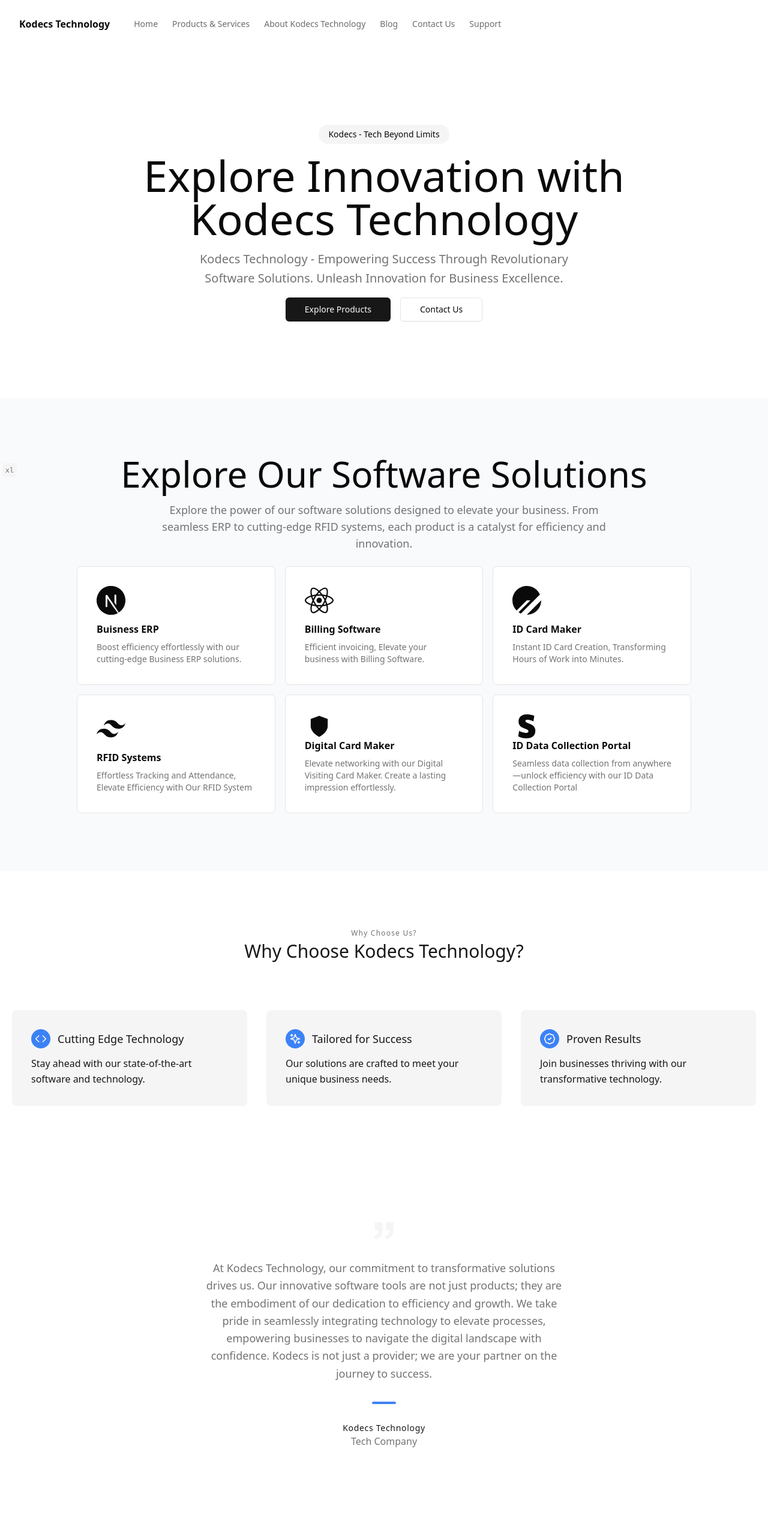
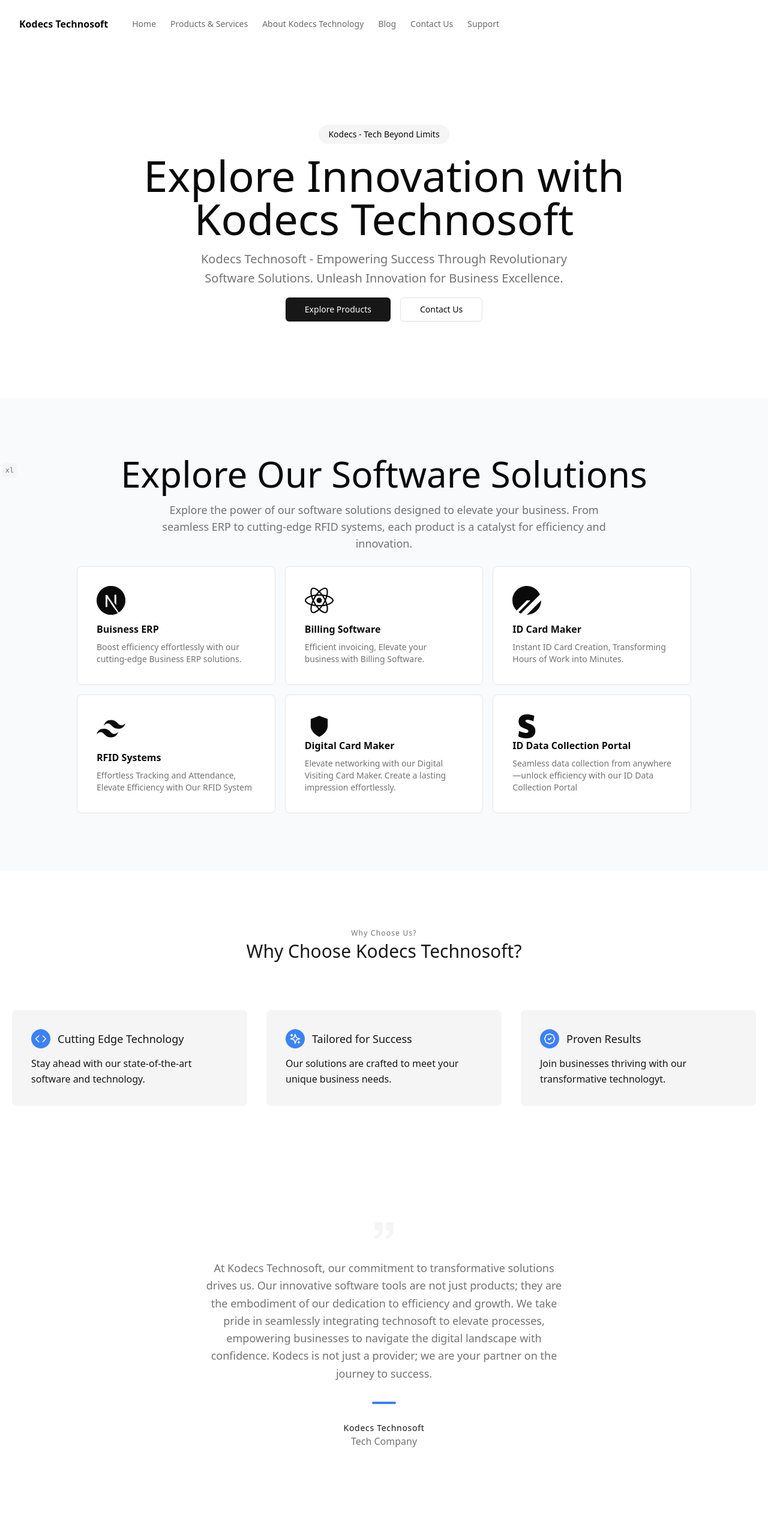
Before and after one commit to sharkaie/kodecs, a Next.js app: page / in a window 1280 px wide. Shown: the top 2566 px of the page at 60% size. Built offline with nearby package versions, Linux system fonts and the light colour scheme.

Commit message:
fix: company name

```diff
--- a/src/app/(web)/blog/page.tsx
+++ b/src/app/(web)/blog/page.tsx
@@ -8,7 +8,7 @@ type Props = {}
 export const metadata: Metadata = {
     title: "Explore Insights and Trends - Blogs",
     description:
-        "Stay informed with Kodecs Technology's blog. Explore industry insights, tech trends, and expert perspectives on innovation, efficiency, and the future of business technology.",
+        "Stay informed with Kodecs Technosoft's blog. Explore industry insights, tech trends, and expert perspectives on innovation, efficiency, and the future of business technology.",
     keywords: [
         "Tech trends",
         "Industry insights",
@@ -51,7 +51,7 @@ const Page = (props: Props) => {
                                         Welcome
                                     </h2>
                                     <h1 className="mb-3 text-lg font-medium text-secondary-foreground title-font">
-                                        Kodecs Technology: Navigating the
+                                        Kodecs Technosoft: Navigating the
                                         Future: Embracing Innovation in Business
                                         Operations
                                     </h1>
--- a/src/app/(web)/contact-us/page.tsx
+++ b/src/app/(web)/contact-us/page.tsx
@@ -8,7 +8,7 @@ type Props = {}
 export const metadata: Metadata = {
     title: "Get in Touch with us",
     description:
-        "Reach out to Kodecs Technology and elevate your business. Connect with us for innovative solutions, personalized support, and a partnership in success.",
+        "Reach out to Kodecs Technosoft and elevate your business. Connect with us for innovative solutions, personalized support, and a partnership in success.",
     keywords: [
         "Contact Kodecs",
         "Business partnership",
--- a/src/app/(web)/page.tsx
+++ b/src/app/(web)/page.tsx
@@ -2,7 +2,6 @@ import React from "react"
 import Link from "next/link"
 import { Icons } from "@/components/icons"
 import { buttonVariants } from "@/components/ui/button"
-import { siteConfig } from "@/config/site"
 import { cn } from "@/lib/utils"
 
 type Props = {}
@@ -20,10 +19,10 @@ const Page = (props: Props) => {
                         Kodecs - Tech Beyond Limits
                     </Link>
                     <h1 className="text-3xl font-heading sm:text-5xl md:text-6xl lg:text-7xl">
-                        Explore Innovation with Kodecs Technology
+                        Explore Innovation with Kodecs Technosoft
                     </h1>
                     <p className="max-w-[42rem] leading-normal text-muted-foreground sm:text-xl sm:leading-8">
-                        Kodecs Technology - Empowering Success Through
+                        Kodecs Technosoft - Empowering Success Through
                         Revolutionary Software Solutions. Unleash Innovation for
                         Business Excellence.
                     </p>
@@ -188,7 +187,7 @@ const Page = (props: Props) => {
                             Why Choose Us?
                         </h3>
                         <h2 className="text-2xl font-medium text-secondary-foreground sm:text-3xl title-font">
-                            Why Choose Kodecs Technology?
+                            Why Choose Kodecs Technosoft?
                         </h2>
                     </div>
                     <div className="flex flex-wrap -m-4">
@@ -241,7 +240,7 @@ const Page = (props: Props) => {
                                 <div className="grow">
                                     <p className="text-base leading-relaxed text-accent-foreground">
                                         Join businesses thriving with our
-                                        transformative technology.
+                                        transformative technologyt.
                                     </p>
                                 </div>
                             </div>
@@ -262,19 +261,19 @@ const Page = (props: Props) => {
                             <path d="M925.036 57.197h-304c-27.6 0-50 22.4-50 50v304c0 27.601 22.4 50 50 50h145.5c-1.9 79.601-20.4 143.3-55.4 191.2-27.6 37.8-69.399 69.1-125.3 93.8-25.7 11.3-36.8 41.7-24.8 67.101l36 76c11.6 24.399 40.3 35.1 65.1 24.399 66.2-28.6 122.101-64.8 167.7-108.8 55.601-53.7 93.7-114.3 114.3-181.9 20.601-67.6 30.9-159.8 30.9-276.8v-239c0-27.599-22.401-50-50-50zM106.036 913.497c65.4-28.5 121-64.699 166.9-108.6 56.1-53.7 94.4-114.1 115-181.2 20.6-67.1 30.899-159.6 30.899-277.5v-239c0-27.6-22.399-50-50-50h-304c-27.6 0-50 22.4-50 50v304c0 27.601 22.4 50 50 50h145.5c-1.9 79.601-20.4 143.3-55.4 191.2-27.6 37.8-69.4 69.1-125.3 93.8-25.7 11.3-36.8 41.7-24.8 67.101l35.9 75.8c11.601 24.399 40.501 35.2 65.301 24.399z"></path>
                         </svg>
                         <p className="text-lg leading-relaxed">
-                            At Kodecs Technology, our commitment to
+                            At Kodecs Technosoft, our commitment to
                             transformative solutions drives us. Our innovative
                             software tools are not just products; they are the
                             embodiment of our dedication to efficiency and
                             growth. We take pride in seamlessly integrating
-                            technology to elevate processes, empowering
+                            technosoft to elevate processes, empowering
                             businesses to navigate the digital landscape with
                             confidence. Kodecs is not just a provider; we are
                             your partner on the journey to success.
                         </p>
                         <span className="inline-block w-10 h-1 mt-8 mb-6 bg-blue-500 rounded"></span>
                         <h2 className="text-sm font-medium tracking-wider text-secondary-foreground title-font">
-                            Kodecs Technology
+                            Kodecs Technosoft
                         </h2>
                         <p className="text-muted-foreground">Tech Company</p>
                     </div>
--- a/src/app/(web)/products/page.tsx
+++ b/src/app/(web)/products/page.tsx
@@ -53,7 +53,7 @@ export const metadata: Metadata = {
         "RFID technology",
         "Business software",
         "Innovative solutions",
-        "Kodecs Technology",
+        "Kodecs Technosoft",
     ],
     alternates: {
         canonical: "https://kodecs.in/products",
--- a/src/app/(web)/support/page.tsx
+++ b/src/app/(web)/support/page.tsx
@@ -6,7 +6,7 @@ type Props = {}
 export const metadata: Metadata = {
     title: "Get Support - Documentation and FAQs",
     description:
-        "Reach out for support at Kodecs Technology. Your success is our priority. Connect with us for efficient solutions, personalized assistance, and a seamless support experience.",
+        "Reach out for support at Kodecs Technosoft. Your success is our priority. Connect with us for efficient solutions, personalized assistance, and a seamless support experience.",
     keywords: [
         "Customer support",
         "Technical assistance",
--- a/src/config/site.ts
+++ b/src/config/site.ts
@@ -2,9 +2,9 @@ import { env } from "@/env.mjs"
 import { SiteConfig } from "@/types"
 
 export const siteConfig: SiteConfig = {
-    name: "Kodecs Technology",
+    name: "Kodecs Technosoft",
     description:
-        "Welcome to Kodecs Technology, where innovation meets excellence. Explore our cutting-edge software solutions. Empower your business with user-friendly software tools and subscribe to our industry-leading products. Transform your digital landscape with Kodecs Technology.",
+        "Welcome to Kodecs Technosoft, where innovation meets excellence. Explore our cutting-edge software solutions. Empower your business with user-friendly software tools and subscribe to our industry-leading products. Transform your digital landscape with Kodecs Technosoft.",
     tagline: "Empowering innovation into reality",
     url: env.NEXT_PUBLIC_APP_BASE_URL || "https://kodecs.in",
     ogImage: `${env.NEXT_PUBLIC_APP_BASE_URL}/og-image.png`,
```
Also changed, not shown: src/app/(web)/about-kodecs-technosoft/page.tsx (renamed from src/app/(web)/about-kodecs-technology/page.tsx).
